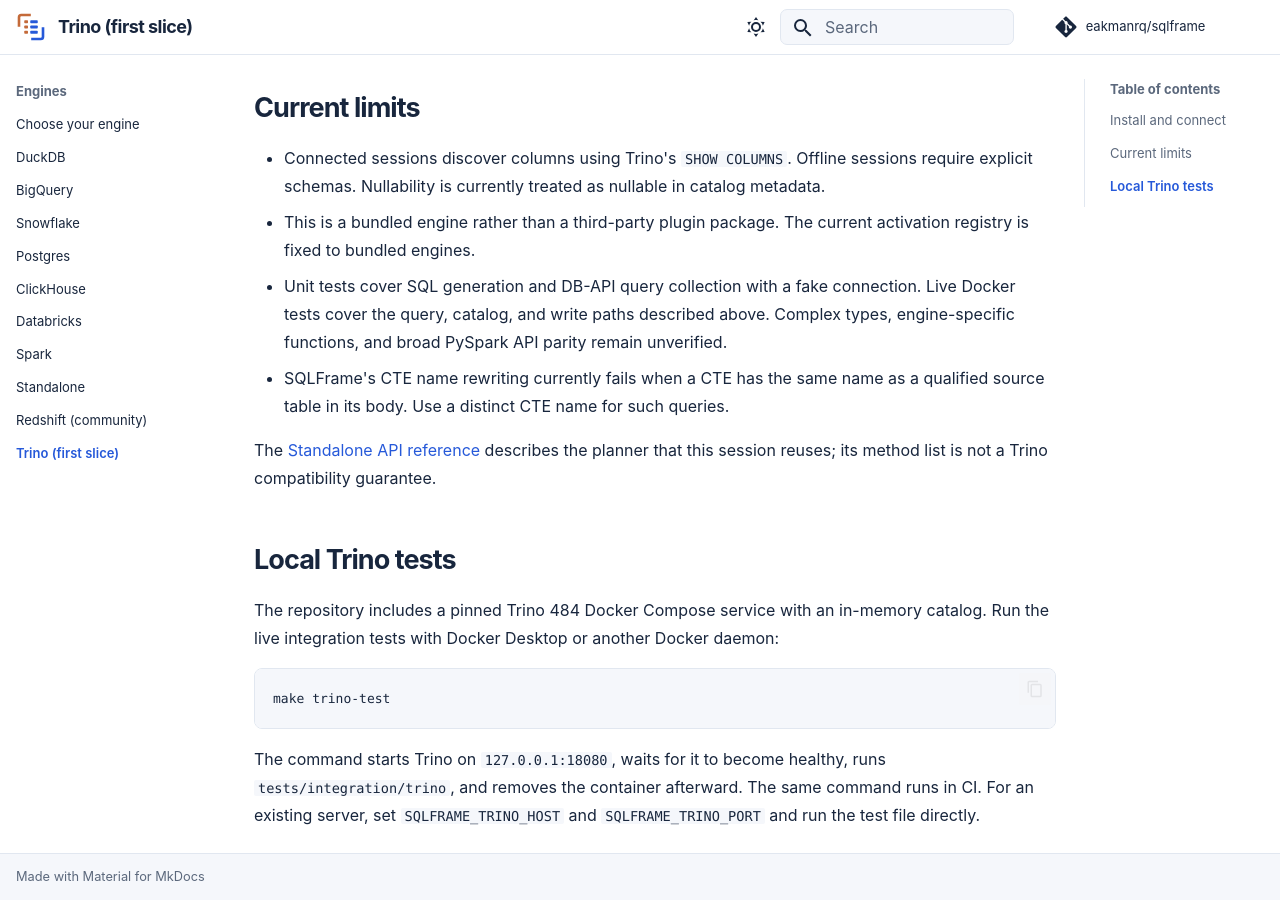
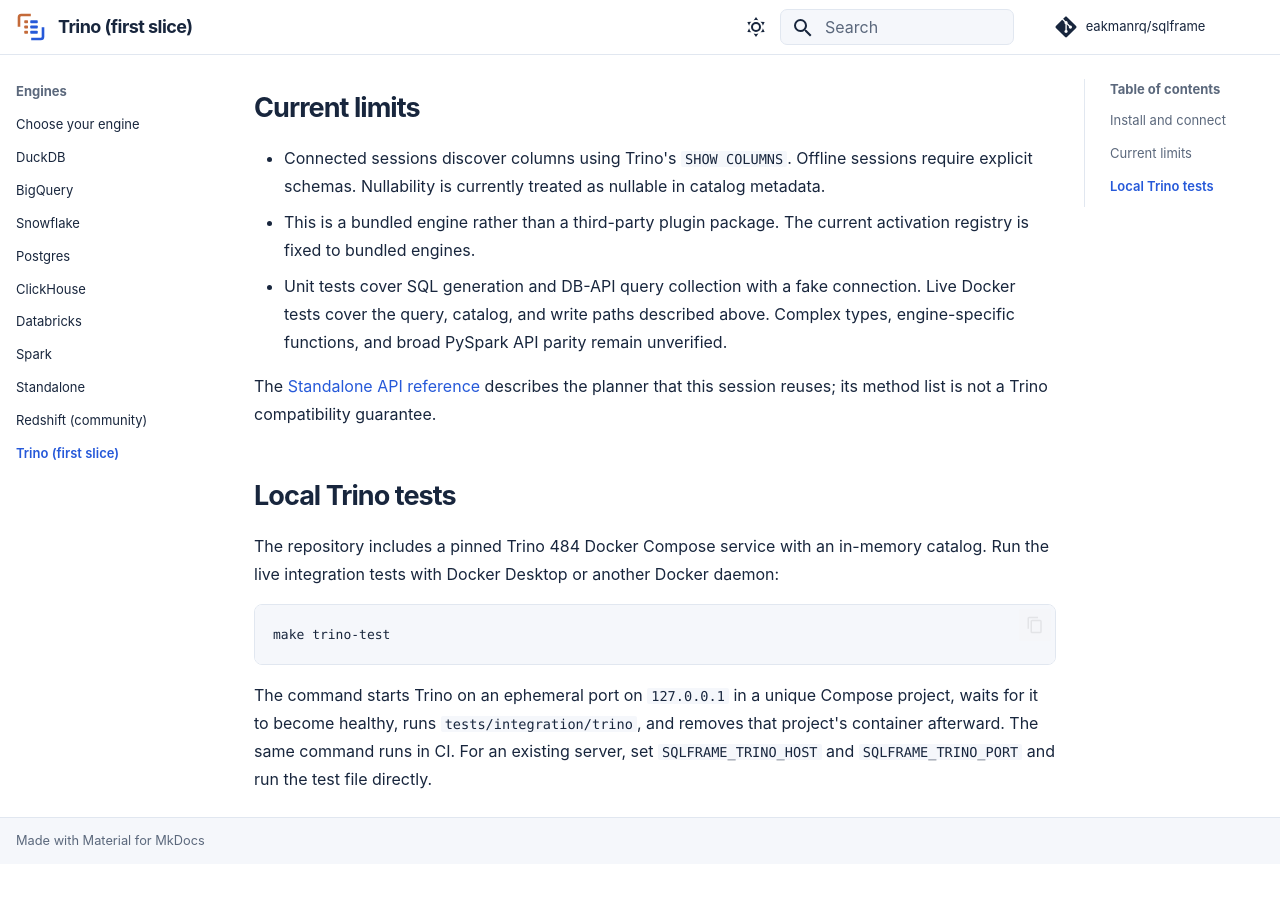
Before and after one commit to eakmanrq/sqlframe, an MkDocs documentation site: the page built from docs/trino.md, in a window 1280 px wide and 900 px high, scrolled down 1478 px. Built offline with MkDocs 1.6.1 and Material for MkDocs 9.7.7, drawn with Linux system fonts in a browser that asks for light colours; comment, search, counter and statistics services are not loaded; after the commit the page ends 2342 px from its top, so only the background shows below that.

Commit message:
fix(trino): isolate integration harness runs

````diff
--- a/docs/trino.md
+++ b/docs/trino.md
@@ -62,7 +62,6 @@
 - Connected sessions discover columns using Trino's `SHOW COLUMNS`. Offline sessions require explicit schemas. Nullability is currently treated as nullable in catalog metadata.
 - This is a bundled engine rather than a third-party plugin package. The current activation registry is fixed to bundled engines.
 - Unit tests cover SQL generation and DB-API query collection with a fake connection. Live Docker tests cover the query, catalog, and write paths described above. Complex types, engine-specific functions, and broad PySpark API parity remain unverified.
-- SQLFrame's CTE name rewriting currently fails when a CTE has the same name as a qualified source table in its body. Use a distinct CTE name for such queries.
 
 The [Standalone API reference](reference/standalone.md) describes the planner
 that this session reuses; its method list is not a Trino compatibility guarantee.
@@ -76,7 +75,8 @@
 make trino-test
 ```
 
-The command starts Trino on `127.0.0.1:18080`, waits for it to become healthy,
-runs `tests/integration/trino`, and removes the container afterward. The same
-command runs in CI. For an existing server, set `SQLFRAME_TRINO_HOST` and
+The command starts Trino on an ephemeral port on `127.0.0.1` in a unique Compose
+project, waits for it to become healthy, runs `tests/integration/trino`, and removes
+that project's container afterward. The same command runs in CI. For an existing
+server, set `SQLFRAME_TRINO_HOST` and
 `SQLFRAME_TRINO_PORT` and run the test file directly.
````
Also changed, not shown: 2 other files.
